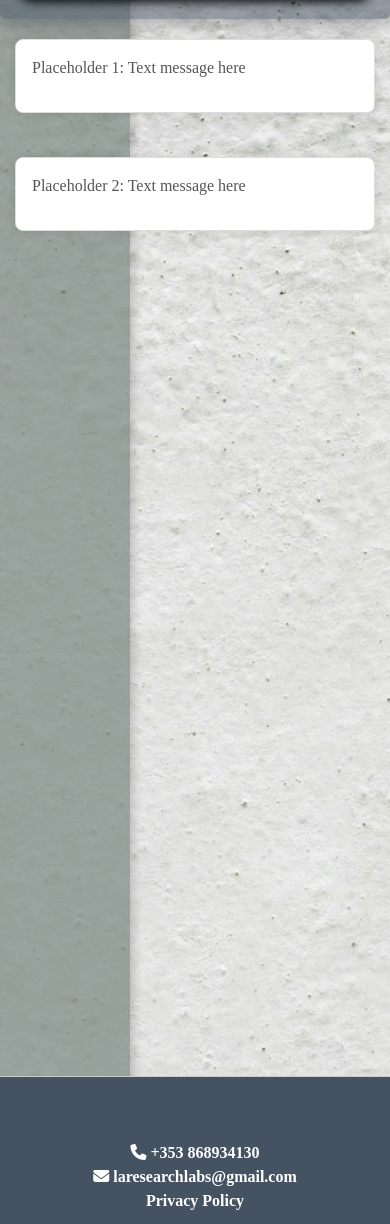
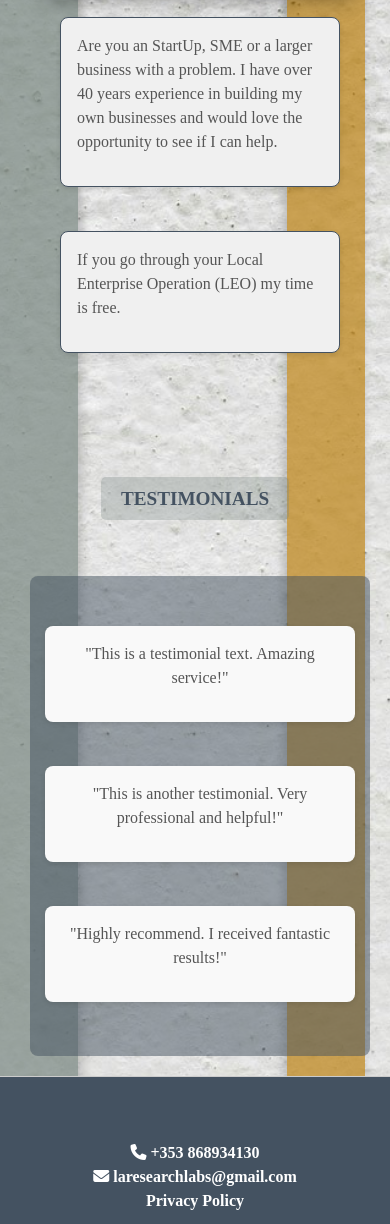
Before and after one commit to Declan444/my_consultancy_business, a Django app: page / in a window 390 px wide. Shown: the part 1111-2335 px from the top of the page. Run offline with Django 4.2, Linux system fonts and the light colour scheme; data that the repository does not hold is empty; some libraries are stand-ins or nearby versions.

Commit message:
style the index.html page

```diff
--- a/home/templates/home/index.html
+++ b/home/templates/home/index.html
@@ -6,6 +6,7 @@
 
     <!-- Transparent white box with shadow effect -->
     <div class="transparent-box"></div>
+    <div class="transparent-box-right"></div> <!-- Second Transparent Box -->
 
     <!-- Row for the message at the top -->
     <div class="row">
@@ -42,17 +43,45 @@
     <div class="row justify-content-center">
         <!-- First Placeholder (2/3 width) -->
         <div class="col-12 col-md-8 mb-4">
-            <div class="placeholder-container p-3" style="border: 1px solid #ddd;">
-                <p>Placeholder 1: Text message here</p>
+            <div class="placeholder-container p-3">
+                <p>Are you an StartUp, SME or a larger business with a problem. I have over 40 years experience in building my own businesses and would love the opportunity to see if I can help.</p>
             </div>
         </div>
 
         <!-- Second Placeholder (1/3 width) -->
         <div class="col-12 col-md-4 mb-4">
-            <div class="placeholder-container p-3" style="border: 1px solid #ddd;">
-                <p>Placeholder 2: Text message here</p>
+            <div class="placeholder-container p-3">
+                <p>If you go through your Local Enterprise Operation (LEO) my time is free.</p>
             </div>
         </div>
     </div>
 </div>
+<!-- Heading for Testimonials -->
+<div class="testimonial-section text-center mb-5">
+    <h2>Testimonials</h2>
+</div>
+
+<!-- Row for the 3 Testimonials -->
+<div class="row justify-content-center testimonial-row">
+    <!-- Testimonial 1 -->
+    <div class="col-12 col-md-4 mb-4">
+        <div class="testimonial-container p-3">
+            <p>"This is a testimonial text. Amazing service!"</p>
+        </div>
+    </div>
+
+    <!-- Testimonial 2 -->
+    <div class="col-12 col-md-4 mb-4">
+        <div class="testimonial-container p-3">
+            <p>"This is another testimonial. Very professional and helpful!"</p>
+        </div>
+    </div>
+
+    <!-- Testimonial 3 -->
+    <div class="col-12 col-md-4 mb-4">
+        <div class="testimonial-container p-3">
+            <p>"Highly recommend. I received fantastic results!"</p>
+        </div>
+    </div>
+</div>
 {% endblock %}
--- a/static/css/base.css
+++ b/static/css/base.css
@@ -3,6 +3,7 @@ body {
     height: 100%;
     margin: 0;
     padding: 0;
+    overflow-x: hidden;
 }
 
 body {
@@ -588,16 +589,7 @@ input[name='q']::placeholder {
     flex-direction: column;
 }
 
-footer.custom-white {
-    background-color: #445261 !important;
-    position: relative;
-    width: 100%;
-    z-index: 10;
-    color: white !important;
-    border-top: 1px solid #ccc !important;
-    margin-top: auto;
-    padding: 10px;
-}
+
 
 a.footer.custom-white {
 
@@ -925,7 +917,7 @@ body, html {
     max-width: 100%;             /* Prevent the container from stretching too wide */
     white-space: normal;         /* Ensure that the text wraps if it’s too long */
     word-wrap: break-word;      /* Allow long words to break if necessary */
-    margin-top: 150px;
+    margin-top: 100px;
     font-weight: bold;           /* Make text bold */
     text-transform: uppercase;   /* Convert text to uppercase */
     color: #445261;
@@ -957,10 +949,11 @@ body, html {
 /* Style for the placeholder container */
 .placeholder-container {
     background-color: white;   /* White background for the placeholder */
-    border: 1px solid #ddd;    /* Light gray border */
+    border: 1px solid #445261;    /* Light gray border */
     padding: 15px;              /* Add some space inside the box */
-    box-shadow: 0 0 10px rgba(0, 0, 0, 0.1); /* Optional: subtle shadow around the boxes */
-    border-radius: 8px;        /* Optional: rounded corners */
+    box-shadow: 0 0 10px rgba(0, 0, 0, 0.7); /* Optional: subtle shadow around the boxes */
+    border-radius: 8px;/* Optional: rounded corners */
+
 }
 
 /* Add a gap between the columns when they are next to each other */
@@ -993,12 +986,37 @@ body, html {
 .transparent-box {
     position: absolute;
     top: 0;
-    left: 0;
-    width: 33.33%; /* 1/3 of the screen width */
-    height: 100%; /* Full height of the page */
+    left: 0px;
+    width: 20%; /* 1/3 of the screen width */
+    height: 100vh; /* Full height of the page */
     background-color: rgba(120, 134, 128, 0.7); /* White with 70% opacity */
     box-shadow: 3px 0 10px rgba(0, 0, 0, 0.2); /* Shadow effect on the right side */
     z-index: 1; /* Make sure the box sits under the images */
+}
+
+.transparent-box-right {
+    position: fixed; /* Fixed position relative to the viewport */
+    bottom: 0; /* Align at the bottom of the page */
+    right: 25px; /* Align the box to the right side */
+    width: 20%; /* Keep the width as 1/3 of the screen width */
+    height: 66.66%; /* 2/3 of the screen height */
+    background-color: rgba(190, 131, 20, 0.7); /* Transparent orange */
+    box-shadow: -3px 0 10px rgba(0, 0, 0, 0.2); /* Shadow effect on the left side */
+    z-index: 1; /* Ensures it sits under other content */
+    overflow: hidden; /* Prevent overflow if the box is too large */
+    margin-right: 0; /* Make sure it doesn’t stick out to the right */
+}
+
+
+footer.custom-white {
+    background-color: #445261 !important;
+    position: relative;
+    width: 100%;
+    z-index: 10;
+    color: white !important;
+    border-top: 1px solid #ccc !important;
+    margin-top: auto;
+    padding: 10px;
 }
 
 /* Only the row containing the images */
@@ -1008,3 +1026,113 @@ body, html {
     box-shadow: 0 4px 20px rgba(0, 0, 0, 0.3);
     border-radius: 5px;
 }
+
+#main-nav {
+    background-color: rgba(120, 134, 128, 0.5); /* Set background for the navbar */
+    width: 100%;
+}
+
+@media (min-width: 992px) {
+    .navbar-expand-lg {
+        -ms-flex-flow: row nowrap;
+        flex-flow: row nowrap;
+        -ms-flex-pack: start;
+        justify-content: flex-start;
+        background-color: rgba(120, 134, 128, 0.5);
+    }
+}
+
+#topnav .col-8 {
+    text-align: left;
+}
+
+#topnav .col-4 {
+    text-align: right; /* Ensure "My Account" aligns to the right */
+  }
+
+  /* Heading style */
+.testimonial-section h2 {
+    display: inline-block;
+    background-color: rgba(120, 134, 128, 0.3);
+    padding: 10px 20px;
+    border-radius: 5px;
+    font-size: 1.2rem;
+    text-align: center;
+    max-width: 100%;
+    white-space: normal;
+    word-wrap: break-word;
+    margin-top: 100px;
+    font-weight: bold;
+    text-transform: uppercase;
+    color: #445261;
+    z-index: 20;
+    position: relative;
+}
+
+/* Placeholder container styles */
+.placeholder-container {
+    background-color: #f0f0f0;
+    border-radius: 8px;
+    box-shadow: 0 2px 5px rgba(0, 0, 0, 0.1);
+}
+/* Add the background color to the row */
+.testimonial-row {
+    background-color: rgba(68, 82, 97, 0.5); /* Transparent background */
+    padding: 30px 0; /* Optional: Add padding to create space above and below the testimonials */
+    border-radius: 8px; /* Optional: Add rounded corners */
+    margin-bottom: 20px;
+}
+
+/* Testimonial container styles */
+.testimonial-container {
+    background-color: #f9f9f9;
+    border-radius: 8px;
+    box-shadow: 0 2px 5px rgba(0, 0, 0, 0.1);
+    padding: 20px;
+    text-align: center;
+}
+
+.testimonial-container p {
+    font-size: 1rem;
+    color: #555;
+}
+
+/* Optional: Add padding between each placeholder */
+.mb-4 {
+    margin-bottom: 30px;
+}
+/* Apply some margin around the main containers */
+.row {
+    margin-left: 30px; /* Space from the left edge of the page */
+    margin-right: 20px; /* Space from the right edge of the page */
+}
+
+.row justify-content-center {
+    background-color: rgba(68, 82, 97, 0.0);
+}
+
+.bg-white {
+    position: relative; /* Positioning context for the pseudo-element */
+    background-color: white !important;
+    width: 102%;
+    margin: 0;
+    padding: 0;
+    margin-left: -28px;
+    color: white;
+}
+
+.bg-white::before {
+    content: ""; /* Required to display the pseudo-element */
+    position: absolute;
+    top: 0;
+    left: 0;
+    right: 0;
+    bottom: 0;
+    background-color: rgba(68, 82, 97, 0.3); /* Overlay color with transparency */
+    z-index: 1; /* Ensures the overlay is above the background but below content */
+}
+
+.bg-black {
+    background: #445261;
+    width: 100%;
+}
--- a/templates/base.html
+++ b/templates/base.html
@@ -40,13 +40,16 @@
 </head>
   <header class="container-fluid fixed-top">
     <div id="topnav" class="row bg-white pt-lg-2 d-none d-lg-flex">
-      <div class="col-12 col-lg-4 my-auto py-1 py-lg-0 text-center text-black text-lg-left">
+      <!-- First column: 2/3 width -->
+    <div class="col-8 my-auto py-1 py-lg-0 text-center text-black text-lg-left">
       <a href="{% url 'index' %}" class="nav-link main-logo-link">
         <h2 class="logo-font text-black my-0">
           <strong>DL | Business and Digital Consultant</strong>
+        </h2>
       </a>
     </div>
-      <div class="col-12 col-lg-4 my-auto py-1 py-lg-0">
+
+      <!--<div class="col-12 col-lg-4 my-auto py-1 py-lg-0">
         <form method="GET" action="">
           <div class="input-group w-100">
             <input class="form-control border border-black rounded-0" type="text" name="q"
@@ -60,8 +63,9 @@
             </div>
           </div>
         </form>
-      </div>
-      <div class="col-12 col-lg-4 my-auto py-1 py-lg-0">
+      </div>-->
+      <!-- Second column: 1/3 width -->
+    <div class="col-4 my-auto py-1 py-lg-0 text-lg-right">
       <ul class="list-inline list-unstyled text-center text-lg-right my-0">
         <li class="list-inline-item dropdown">
           <a class="text-black nav-link" href="#" id="user-options" data-toggle="dropdown" aria-haspopup="true"
@@ -129,6 +133,7 @@
     {% endblock%}
     {% block content %}
 
+
     {% endblock %}
   </main>
   <footer class="custom-white font-weight-bold width-100 py-3">
--- a/templates/includes/mobile-top-header.html
+++ b/templates/includes/mobile-top-header.html
@@ -1,5 +1,5 @@
 <ul class="list-inline">
-    <li class="list-inline-item">
+    <!--<li class="list-inline-item">
         <a class="text-black nav-link d-block d-lg-none" href="#" id="mobile-search" data-toggle="dropdown"
             aria-haspopup="true" aria-expanded="false">
             <div class="text-center">
@@ -7,7 +7,7 @@
                 <p class="my-0">Search</p>
             </div>
         </a>
-        <div class="dropdown-menu border-0 w-100 p-3 rounded-0 my-0" aria-labelledby="mobile-search">
+         <div class="dropdown-menu border-0 w-100 p-3 rounded-0 my-0" aria-labelledby="mobile-search">
             <form class="form" method="GET" action="">
                 <div class="input-group w-100">
                     <input class="form-control border border-black rounded-0" type="text" name="q"
@@ -21,7 +21,7 @@
                     </div>
                 </div>
             </form>
-        </div>
+        </div>-->
     </li>
     <li class="list-inline-item dropdown">
         <a class="text-black nav-link d-block d-lg-none" href="#" id="user-option" data-toggle="dropdown"
```
Lines whose indentation alone changed are shown as unchanged.
